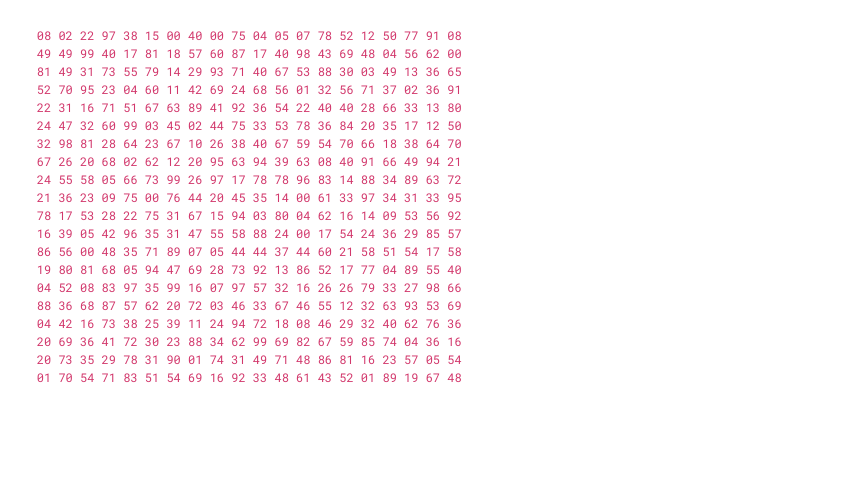
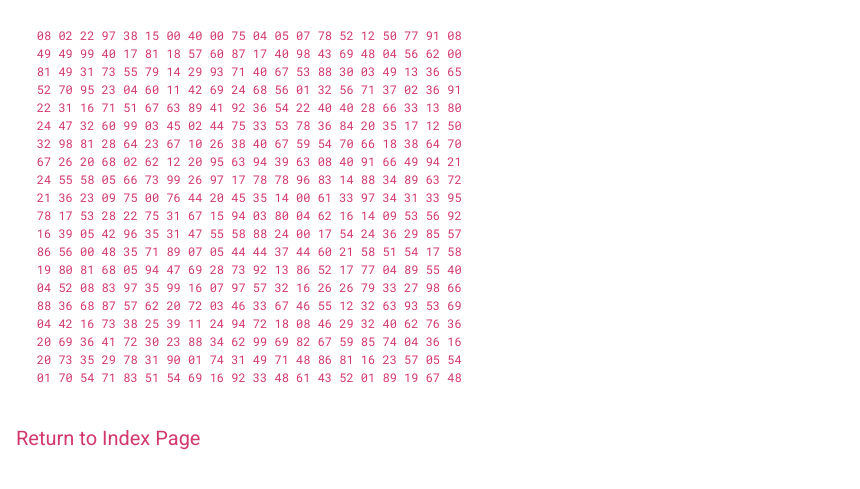
Before and after one commit to derektypist/project-euler-011, a plain HTML site: page digits.html in a window 1280 px wide. Shown: the part 155-644 px from the top of the page, without its empty margins (0-860 px from the left). Drawn offline with nearby package versions, Linux system fonts and the light colour scheme.

Commit message:
Added link to index page at digits.html

```diff
--- a/digits.html
+++ b/digits.html
@@ -46,5 +46,8 @@
             01 70 54 71 83 51 54 69 16 92 33 48 61 43 52 01 89 19 67 48 <br/>
         </p>
     </section>
+
+    <!-- Set Up Link to Index -->
+    <p class="instructions"><a href="index.html" title="Return to Index Page">Return to Index Page</a></p>
 </body>
 </html>
```
